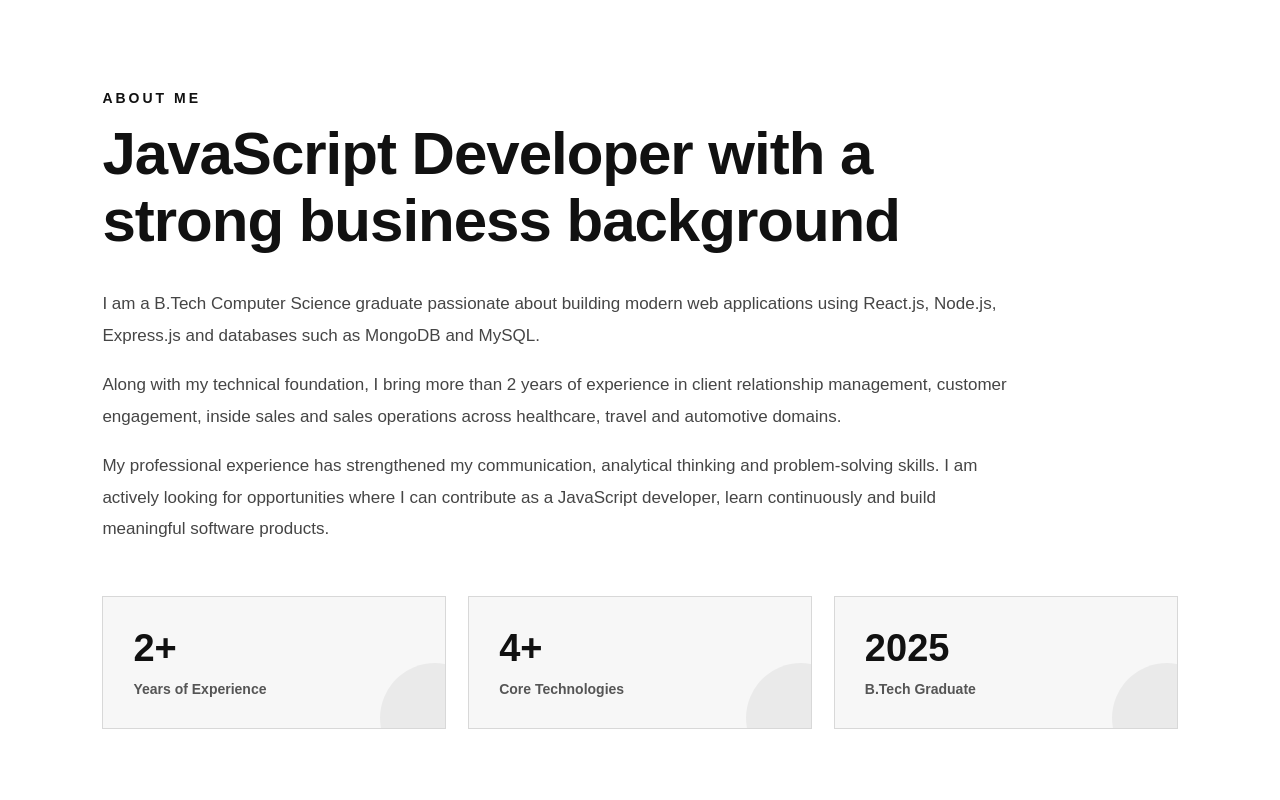
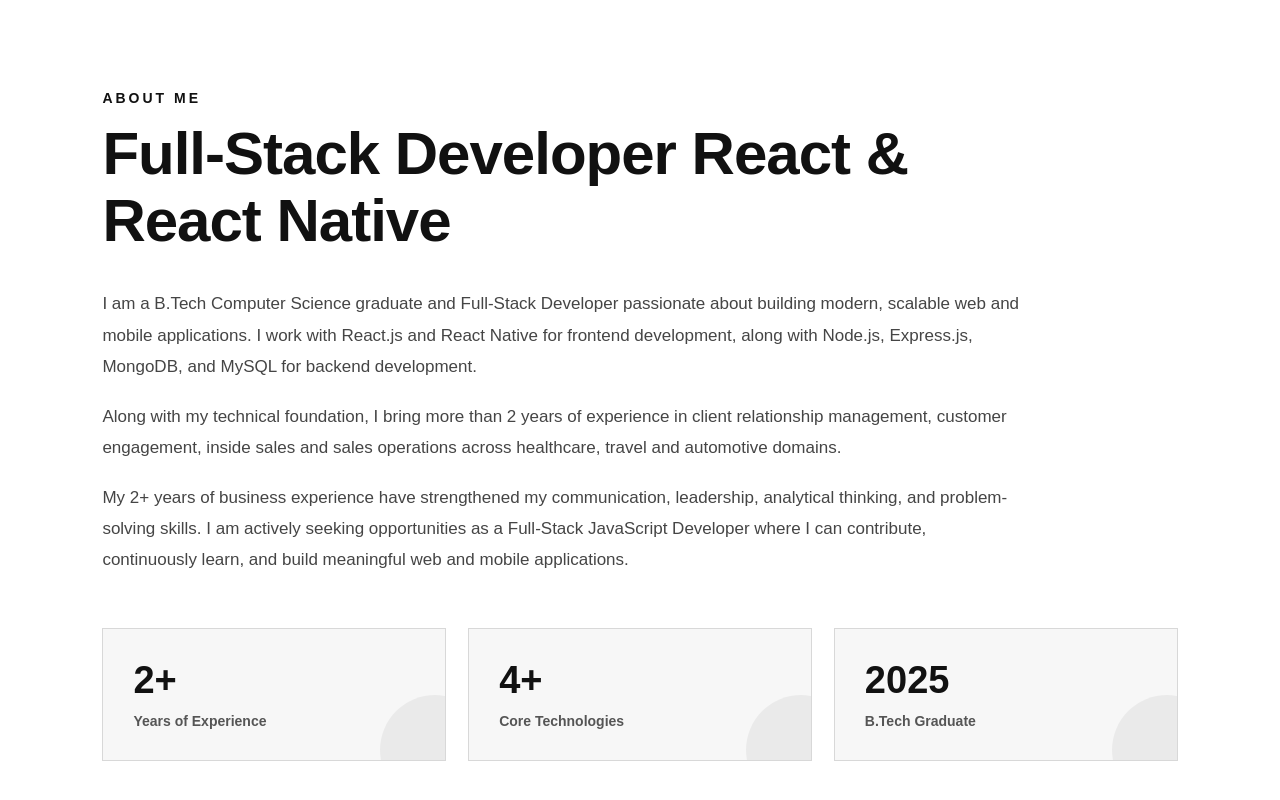
Before and after one commit to rajukr07/Raju-portfolio, a React (Vite) app: page / in a window 1280 px wide. Shown: the part 840-1640 px from the top of the page. Built offline with nearby package versions, Linux system fonts and the light colour scheme.

Commit message:
update about section

```diff
--- a/src/components/About/About.jsx
+++ b/src/components/About/About.jsx
@@ -7,13 +7,11 @@ function About() {
         <p className="about__eyebrow">About Me</p>
 
         <h2 className="about__title">
-          JavaScript Developer with a strong business background
+          Full-Stack Developer React & React Native
         </h2>
 
         <p className="about__text">
-          I am a B.Tech Computer Science graduate passionate about building
-          modern web applications using React.js, Node.js, Express.js and
-          databases such as MongoDB and MySQL.
+          I am a B.Tech Computer Science graduate and Full-Stack Developer passionate about building modern, scalable web and mobile applications. I work with React.js and React Native for frontend development, along with Node.js, Express.js, MongoDB, and MySQL for backend development.
         </p>
 
         <p className="about__text">
@@ -24,10 +22,7 @@ function About() {
         </p>
 
         <p className="about__text">
-          My professional experience has strengthened my communication,
-          analytical thinking and problem-solving skills. I am actively looking
-          for opportunities where I can contribute as a JavaScript developer,
-          learn continuously and build meaningful software products.
+          My 2+ years of business experience have strengthened my communication, leadership, analytical thinking, and problem-solving skills. I am actively seeking opportunities as a Full-Stack JavaScript Developer where I can contribute, continuously learn, and build meaningful web and mobile applications.
         </p>
 
         <div className="about__highlights">
--- a/src/data/projects.js
+++ b/src/data/projects.js
@@ -14,7 +14,7 @@ export const projects = [
       "A modern Movie Explorer application built with React.js that allows users to discover trending movies, search titles, view movie details, and save favorites. Powered by the TMDB API with a responsive and user-friendly interface.",
     technologies: ["JavaScript", "React.js", "CSS","Axios","OMDb API",],
     github: "https://github.com/rajukr07/Movie_Explorer",
-    live: "https://moviexplorer03-cr1cpb7as-team-raaj.vercel.app/",
+    live: "https://movieexplorer-puce.vercel.app/",
   },
   {
     title: "Task Manager WebApp",
```
